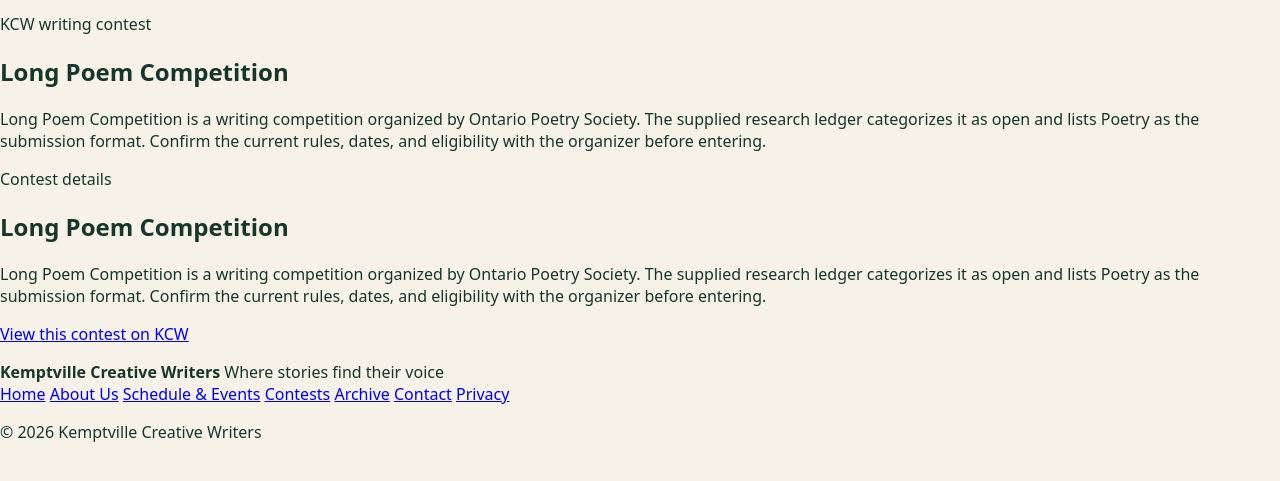
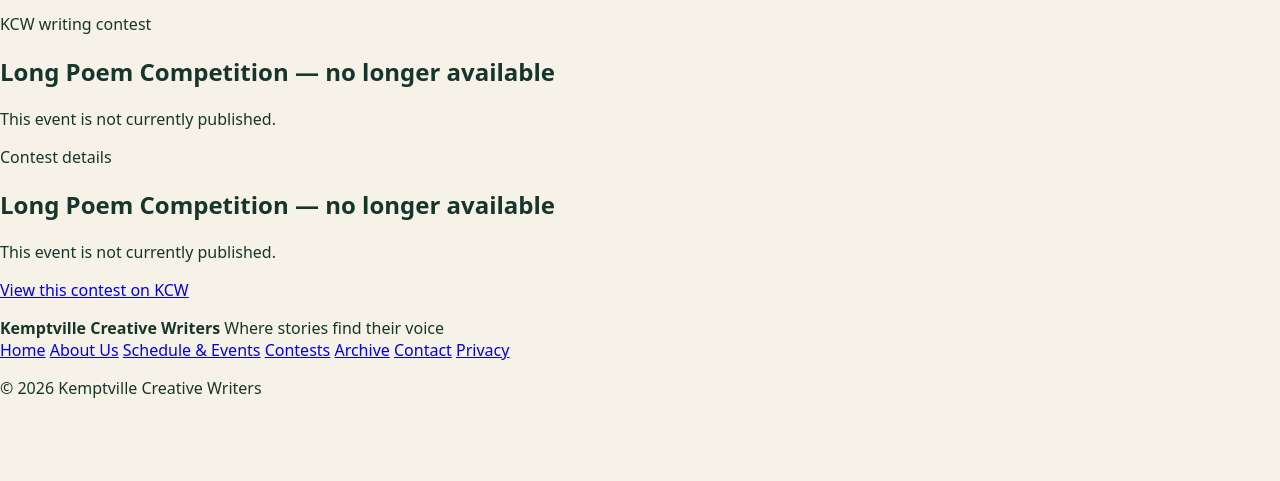
Before and after one commit to impishlycreative/calendar_manager, a plain HTML site: page kcw-calendar-site/share/events/hl9qks8h1hodf4enhosll25rek.html in a window 1280 px wide. Shown: the part 67-548 px from the top of the page. Drawn offline with Linux system fonts and the light colour scheme; files that its build step writes are made by us from their sources; a script that the page names is missing.

Commit message:
Update calendar event share hl9qks8h1hodf4enhosll25rek.html

```diff
--- a/kcw-calendar-site/share/events/hl9qks8h1hodf4enhosll25rek.html
+++ b/kcw-calendar-site/share/events/hl9qks8h1hodf4enhosll25rek.html
@@ -3,12 +3,12 @@
 <head>
   <meta charset="utf-8">
   <meta name="viewport" content="width=device-width, initial-scale=1">
-  <title>Long Poem Competition | Kemptville Creative Writers</title>
-  <meta name="description" content="Long Poem Competition is a writing competition organized by Ontario Poetry Society. The supplied research ledger categorizes it as open and lists Poetry as the submission format. Confirm the current rules, dates, and eligibility with the organizer before entering.">
+  <title>Long Poem Competition — no longer available | Kemptville Creative Writers</title>
+  <meta name="description" content="This event is not currently published.">
   <meta property="og:type" content="website">
   <meta property="og:site_name" content="Kemptville Creative Writers">
-  <meta property="og:title" content="Long Poem Competition">
-  <meta property="og:description" content="Long Poem Competition is a writing competition organized by Ontario Poetry Society. The supplied research ledger categorizes it as open and lists Poetry as the submission format. Confirm the current rules, dates, and eligibility with the organizer before entering.">
+  <meta property="og:title" content="Long Poem Competition — no longer available">
+  <meta property="og:description" content="This event is not currently published.">
   <meta property="og:image" content="https://www.kemptvillecreativewriters.com/images/schedule-hero-optimized.png">
   <meta property="og:image:alt" content="Kemptville Creative Writers">
   <link rel="stylesheet" href="../../styles/styles.css">
@@ -35,18 +35,18 @@
     <section class="hero hero-schedule">
       <div class="hero-copy">
         <p class="eyebrow">KCW writing contest</p>
-        <h1>Long Poem Competition</h1>
-        <p>Long Poem Competition is a writing competition organized by Ontario Poetry Society. The supplied research ledger categorizes it as open and lists Poetry as the submission format. Confirm the current rules, dates, and eligibility with the organizer before entering.</p>
+        <h1>Long Poem Competition — no longer available</h1>
+        <p>This event is not currently published.</p>
       </div>
     </section>
 
     <section class="page-content">
       <article class="panel">
         <p class="eyebrow">Contest details</p>
-        <h2 class="section-title">Long Poem Competition</h2>
+        <h2 class="section-title">Long Poem Competition — no longer available</h2>
 
-        <p>Long Poem Competition is a writing competition organized by Ontario Poetry Society. The supplied research ledger categorizes it as open and lists Poetry as the submission format. Confirm the current rules, dates, and eligibility with the organizer before entering.</p>
-        <p><a class="button button-primary" href="../../contests.html#hl9qks8h1hodf4enhosll25rek">View this contest on KCW</a></p>
+        <p>This event is not currently published.</p>
+        <p><a class="button button-primary" href="../../contests.html">View this contest on KCW</a></p>
       </article>
     </section>
   </main>
```
